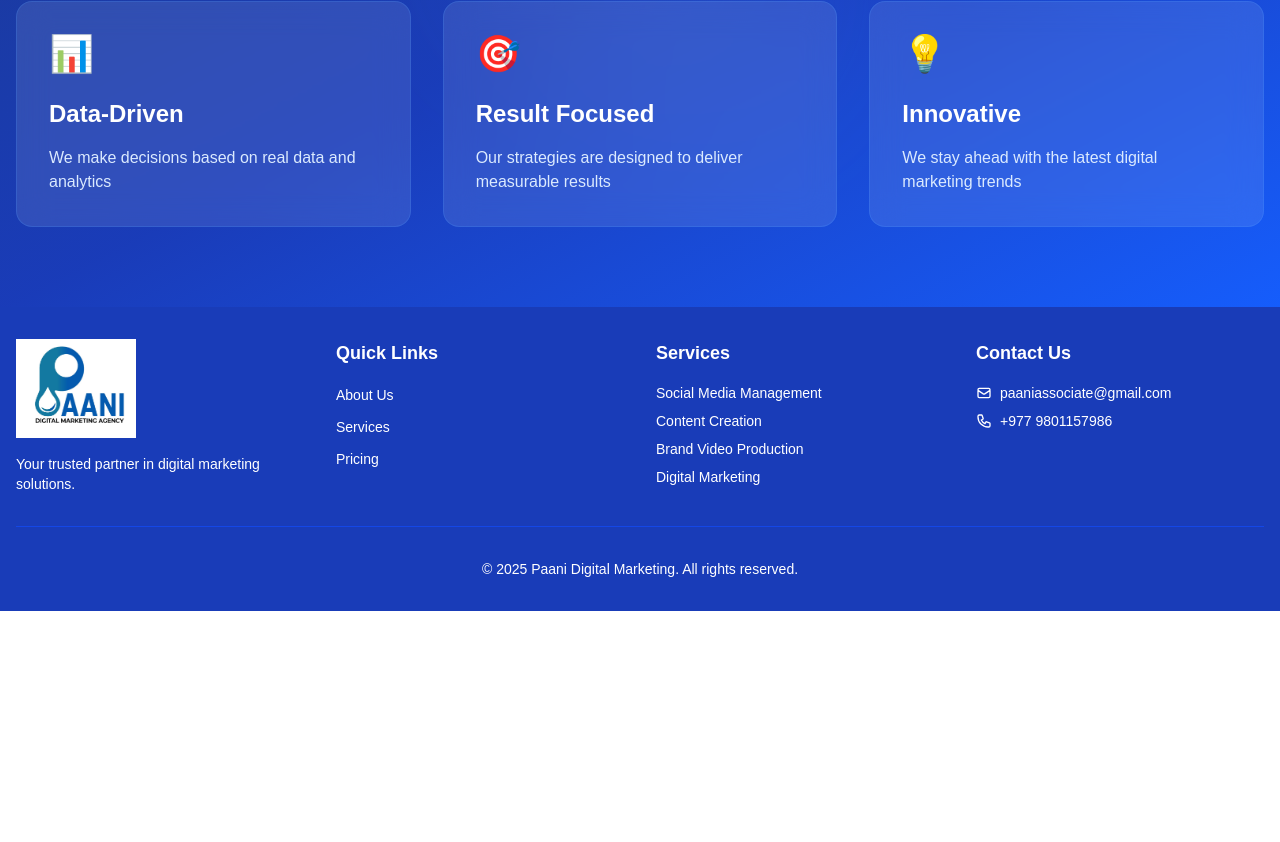
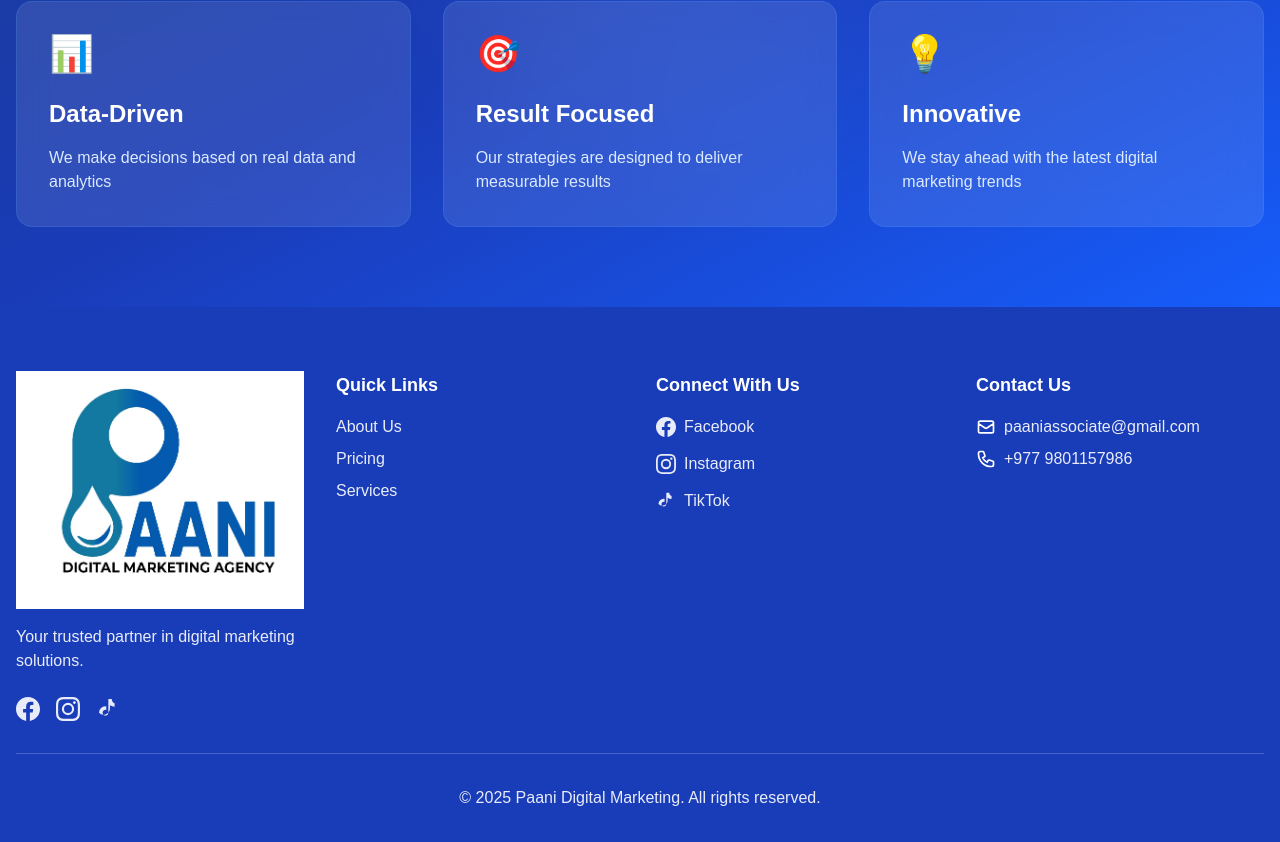
Before and after one commit to Kisoft-Tech-Solutions/paani_portfolio, a Next.js app: page /about in a window 1280 px wide. Shown: the part 436-1278 px from the top of the page. Before the commit the page ends 1047 px from the top, so only its background shows below. Built offline with nearby package versions, Linux system fonts and the light colour scheme.

Commit message:
added footer

```diff
--- a/src/components/common/Footer.tsx
+++ b/src/components/common/Footer.tsx
@@ -1,77 +1,169 @@
+'use client';
+
+import React from 'react';
+import { motion } from 'framer-motion';
 import Image from 'next/image';
 import Link from 'next/link';
 
 const Footer = () => {
   return (
-    <footer className="bg-blue-800 text-white py-8">
+    <footer className="bg-blue-800 pt-16 pb-8">
       <div className="container mx-auto px-4">
         <div className="grid grid-cols-1 md:grid-cols-4 gap-8">
           {/* Company Info */}
-          <div className="space-y-4">
+          <motion.div
+            initial={{ opacity: 0, y: 20 }}
+            whileInView={{ opacity: 1, y: 0 }}
+            viewport={{ once: true }}
+            transition={{ duration: 0.8 }}
+          >
             <Image
               src="/logo.jpeg"
               alt="Paani Digital Marketing"
               width={120}
               height={40}
+              className="mb-4"
+              style={{ height: 'auto', width: 'auto' }}
             />
-            <p className="text-sm">
+            <p className="text-white/90 mb-6 max-w-md sm:max-w-sm">
               Your trusted partner in digital marketing solutions.
             </p>
-          </div>
+
+            {/* Social Media Icons */}
+            <div className="flex space-x-4 mb-8 sm:mb-0">
+              <a
+                href="https://www.facebook.com/share/16VFXCu1Ku/?mibextid=wwXIfr"
+                target="_blank"
+                rel="noopener noreferrer"
+                className="text-white/90 hover:text-white transition-colors duration-300"
+              >
+                <svg className="w-6 h-6" fill="currentColor" viewBox="0 0 24 24">
+                  <path d="M24 12.073c0-6.627-5.373-12-12-12s-12 5.373-12 12c0 5.99 4.388 10.954 10.125 11.854v-8.385H7.078v-3.47h3.047V9.43c0-3.007 1.792-4.669 4.533-4.669 1.312 0 2.686.235 2.686.235v2.953H15.83c-1.491 0-1.956.925-1.956 1.874v2.25h3.328l-.532 3.47h-2.796v8.385C19.612 23.027 24 18.062 24 12.073z"/>
+                </svg>
+              </a>
+              <a
+                href="https://www.instagram.com/paani_digitalmarketingagency?igsh=MWplb3FzczZoNHhkcg=="
+                target="_blank"
+                rel="noopener noreferrer"
+                className="text-white/90 hover:text-white transition-colors duration-300"
+              >
+                <svg className="w-6 h-6" fill="currentColor" viewBox="0 0 24 24">
+                  <path d="M12 2.163c3.204 0 3.584.012 4.85.07 3.252.148 4.771 1.691 4.919 4.919.058 1.265.069 1.645.069 4.849 0 3.205-.012 3.584-.069 4.849-.149 3.225-1.664 4.771-4.919 4.919-1.266.058-1.644.07-4.85.07-3.204 0-3.584-.012-4.849-.07-3.26-.149-4.771-1.699-4.919-4.92-.058-1.265-.07-1.644-.07-4.849 0-3.204.013-3.583.07-4.849.149-3.227 1.664-4.771 4.919-4.919 1.266-.057 1.645-.069 4.849-.069zM12 0C8.741 0 8.333.014 7.053.072 2.695.272.273 2.69.073 7.052.014 8.333 0 8.741 0 12c0 3.259.014 3.668.072 4.948.2 4.358 2.618 6.78 6.98 6.98C8.333 23.986 8.741 24 12 24c3.259 0 3.668-.014 4.948-.072 4.354-.2 6.782-2.618 6.979-6.98.059-1.28.073-1.689.073-4.948 0-3.259-.014-3.667-.072-4.947-.196-4.354-2.617-6.78-6.979-6.98C15.668.014 15.259 0 12 0zm0 5.838a6.162 6.162 0 100 12.324 6.162 6.162 0 000-12.324zM12 16a4 4 0 110-8 4 4 0 010 8zm6.406-11.845a1.44 1.44 0 100 2.881 1.44 1.44 0 000-2.881z"/>
+                </svg>
+              </a>
+              <a
+                href="https://www.tiktok.com/@paanidigitalmarketing?_t=ZS-8wOe0lryiW7&_r=1"
+                target="_blank"
+                rel="noopener noreferrer"
+                className="text-white/90 hover:text-white transition-colors duration-300"
+              >
+                <svg className="w-6 h-6" viewBox="0 0 24 24" fill="currentColor">
+                  <path d="M19.59 6.69a4.83 4.83 0 01-3.77-4.25V2h-3.45v13.67a2.89 2.89 0 01-5.2 1.74 2.89 2.89 0 012.31-4.64c.28 0 .54.04.79.13V9.4a6.33 6.33 0 00-1-.08A6.34 6.34 0 003 15.66a6.34 6.34 0 0010.95-4.32V8.17a8.16 8.16 0 004.65 1.46V6.18z"/>
+                </svg>
+              </a>
+            </div>
+          </motion.div>
 
           {/* Quick Links */}
-          <div>
-            <h3 className="text-lg font-semibold mb-4">Quick Links</h3>
+          <motion.div
+            initial={{ opacity: 0, y: 20 }}
+            whileInView={{ opacity: 1, y: 0 }}
+            viewport={{ once: true }}
+            transition={{ duration: 0.8, delay: 0.2 }}
+          >
+            <h3 className="text-lg font-semibold mb-4 text-white">Quick Links</h3>
             <ul className="space-y-2">
               <li>
-                <Link href="/about" className="hover:text-blue-200 text-sm">
+                <Link href="/about" className="text-white/90 hover:text-white transition-colors">
                   About Us
                 </Link>
               </li>
               <li>
-                <Link href="/services" className="hover:text-blue-200 text-sm">
+                <Link href="/pricing" className="text-white/90 hover:text-white transition-colors">
+                  Pricing
+                </Link>
+              </li>
+              <li>
+                <Link href="/services" className="text-white/90 hover:text-white transition-colors">
                   Services
                 </Link>
               </li>
+            </ul>
+          </motion.div>
+
+          {/* Connect With Us */}
+          <motion.div
+            initial={{ opacity: 0, y: 20 }}
+            whileInView={{ opacity: 1, y: 0 }}
+            viewport={{ once: true }}
+            transition={{ duration: 0.8, delay: 0.3 }}
+          >
+            <h3 className="text-lg font-semibold mb-4 text-white">Connect With Us</h3>
+            <ul className="space-y-2">
               <li>
-                <Link href="/pricing" className="hover:text-blue-200 text-sm">
-                  Pricing
-                </Link>
+                <a
+                  href="https://www.facebook.com/share/16VFXCu1Ku/?mibextid=wwXIfr"
+                  target="_blank"
+                  rel="noopener noreferrer"
+                  className="text-white/90 hover:text-white transition-colors inline-flex items-center"
+                >
+                  <svg className="w-5 h-5 mr-2" fill="currentColor" viewBox="0 0 24 24">
+                    <path d="M24 12.073c0-6.627-5.373-12-12-12s-12 5.373-12 12c0 5.99 4.388 10.954 10.125 11.854v-8.385H7.078v-3.47h3.047V9.43c0-3.007 1.792-4.669 4.533-4.669 1.312 0 2.686.235 2.686.235v2.953H15.83c-1.491 0-1.956.925-1.956 1.874v2.25h3.328l-.532 3.47h-2.796v8.385C19.612 23.027 24 18.062 24 12.073z"/>
+                  </svg>
+                  Facebook
+                </a>
+              </li>
+              <li>
+                <a
+                  href="https://www.instagram.com/paani_digitalmarketingagency?igsh=MWplb3FzczZoNHhkcg=="
+                  className="text-white/90 hover:text-white transition-colors inline-flex items-center"
+                >
+                  <svg className="w-5 h-5 mr-2" fill="currentColor" viewBox="0 0 24 24">
+                    <path d="M12 2.163c3.204 0 3.584.012 4.85.07 3.252.148 4.771 1.691 4.919 4.919.058 1.265.069 1.645.069 4.849 0 3.205-.012 3.584-.069 4.849-.149 3.225-1.664 4.771-4.919 4.919-1.266.058-1.644.07-4.85.07-3.204 0-3.584-.012-4.849-.07-3.26-.149-4.771-1.699-4.919-4.92-.058-1.265-.07-1.644-.07-4.849 0-3.204.013-3.583.07-4.849.149-3.227 1.664-4.771 4.919-4.919 1.266-.057 1.645-.069 4.849-.069zM12 0C8.741 0 8.333.014 7.053.072 2.695.272.273 2.69.073 7.052.014 8.333 0 8.741 0 12c0 3.259.014 3.668.072 4.948.2 4.358 2.618 6.78 6.98 6.98C8.333 23.986 8.741 24 12 24c3.259 0 3.668-.014 4.948-.072 4.354-.2 6.782-2.618 6.979-6.98.059-1.28.073-1.689.073-4.948 0-3.259-.014-3.667-.072-4.947-.196-4.354-2.617-6.78-6.979-6.98C15.668.014 15.259 0 12 0zm0 5.838a6.162 6.162 0 100 12.324 6.162 6.162 0 000-12.324zM12 16a4 4 0 110-8 4 4 0 010 8zm6.406-11.845a1.44 1.44 0 100 2.881 1.44 1.44 0 000-2.881z"/>
+                  </svg>
+                  Instagram
+                </a>
+              </li>
+              <li>
+                <a
+                  href="https://www.tiktok.com/@paanidigitalmarketing?_t=ZS-8wOe0lryiW7&_r=1"
+                  className="text-white/90 hover:text-white transition-colors inline-flex items-center"
+                >
+                  <svg className="w-5 h-5 mr-2" fill="currentColor" viewBox="0 0 24 24">
+                    <path d="M19.59 6.69a4.83 4.83 0 01-3.77-4.25V2h-3.45v13.67a2.89 2.89 0 01-5.2 1.74 2.89 2.89 0 012.31-4.64c.28 0 .54.04.79.13V9.4a6.33 6.33 0 00-1-.08A6.34 6.34 0 003 15.66a6.34 6.34 0 0010.95-4.32V8.17a8.16 8.16 0 004.65 1.46V6.18z"/>
+                  </svg>
+                  TikTok
+                </a>
               </li>
             </ul>
-          </div>
-          {/* Services */}
-          <div>
-            <h3 className="text-lg font-semibold mb-4">Services</h3>
-            <ul className="space-y-2">
-              <li className="text-sm">Social Media Management</li>
-              <li className="text-sm">Content Creation</li>
-              <li className="text-sm">Brand Video Production</li>
-              <li className="text-sm">Digital Marketing</li>
-            </ul>
-          </div>
+          </motion.div>
 
           {/* Contact Info */}
-          <div>
-            <h3 className="text-lg font-semibold mb-4">Contact Us</h3>
-            <ul className="space-y-2">
-              <li className="text-sm flex items-center gap-2">
-                <svg className="w-4 h-4" fill="none" stroke="currentColor" viewBox="0 0 24 24">
-                  <path strokeLinecap="round" strokeLinejoin="round" strokeWidth={2} d="M3 8l7.89 5.26a2 2 0 002.22 0L21 8M5 19h14a2 2 0 002-2V7a2 2 0 00-2-2H5a2 2 0 00-2 2v10a2 2 0 002 2z" />
+          <motion.div
+            initial={{ opacity: 0, y: 20 }}
+            whileInView={{ opacity: 1, y: 0 }}
+            viewport={{ once: true }}
+            transition={{ duration: 0.8, delay: 0.4 }}
+          >
+            <h3 className="text-lg font-semibold mb-4 text-white">Contact Us</h3>
+            <address className="not-italic text-white/90 space-y-2">
+              <p className="flex items-center">
+                <svg className="w-5 h-5 mr-2 text-white" fill="none" stroke="currentColor" viewBox="0 0 24 24">
+                  <path strokeLinecap="round" strokeLinejoin="round" strokeWidth="2" d="M3 8l7.89 5.26a2 2 0 002.22 0L21 8M5 19h14a2 2 0 002-2V7a2 2 0 00-2-2H5a2 2 0 00-2 2v10a2 2 0 002 2z" />
                 </svg>
                 paaniassociate@gmail.com
-              </li>
-              <li className="text-sm flex items-center gap-2">
-                <svg className="w-4 h-4" fill="none" stroke="currentColor" viewBox="0 0 24 24">
-                  <path strokeLinecap="round" strokeLinejoin="round" strokeWidth={2} d="M3 5a2 2 0 012-2h3.28a1 1 0 01.948.684l1.498 4.493a1 1 0 01-.502 1.21l-2.257 1.13a11.042 11.042 0 005.516 5.516l1.13-2.257a1 1 0 011.21-.502l4.493 1.498a1 1 0 01.684.949V19a2 2 0 01-2 2h-1C9.716 21 3 14.284 3 6V5z" />
+              </p>
+              <p className="flex items-center">
+                <svg className="w-5 h-5 mr-2 text-white" fill="none" stroke="currentColor" viewBox="0 0 24 24">
+                  <path strokeLinecap="round" strokeLinejoin="round" strokeWidth="2" d="M3 5a2 2 0 012-2h3.28a1 1 0 01.948.684l1.498 4.493a1 1 0 01-.502 1.21l-2.257 1.13a11.042 11.042 0 005.516 5.516l1.13-2.257a1 1 0 011.21-.502l4.493 1.498a1 1 0 01.684.949V19a2 2 0 01-2 2h-1C9.716 21 3 14.284 3 6V5z" />
                 </svg>
                 +977 9801157986
-              </li>
-            </ul>
-          </div>
+              </p>
+            </address>
+          </motion.div>
         </div>
 
-        <div className="border-t border-blue-700 mt-8 pt-8 text-center text-sm">
+        <div className="border-t border-white/20 mt-8 pt-8 text-center text-white/90">
           <p>© {new Date().getFullYear()} Paani Digital Marketing. All rights reserved.</p>
         </div>
       </div>
--- a/src/components/home/Hero.tsx
+++ b/src/components/home/Hero.tsx
@@ -1,11 +1,15 @@
 'use client';
+
 import Image from 'next/image';
 import { motion } from 'framer-motion';
+import { useRouter } from 'next/navigation';
 
 const Hero = () => {
+  const router = useRouter();
+
   return (
     <section className="min-h-screen bg-gradient-to-br from-blue-900 via-blue-800 to-blue-600 relative overflow-hidden">
-      {/* Background decorative elements */}
+      {/* Enhanced background elements */}
       <div className="absolute inset-0">
         <motion.div
           animate={{
@@ -16,7 +20,7 @@
             duration: 8,
             repeat: Infinity,
           }}
-          className="absolute top-1/4 left-1/3 w-72 h-72 bg-blue-400/20 rounded-full filter blur-3xl"
+          className="absolute top-1/4 left-1/3 w-96 h-96 bg-blue-400/20 rounded-full filter blur-3xl"
         />
         <motion.div
           animate={{
@@ -28,7 +32,20 @@
             repeat: Infinity,
             delay: 4,
           }}
-          className="absolute bottom-1/4 right-1/3 w-72 h-72 bg-blue-300/20 rounded-full filter blur-3xl"
+          className="absolute bottom-1/4 right-1/3 w-96 h-96 bg-blue-300/20 rounded-full filter blur-3xl"
+        />
+        {/* Additional decorative element */}
+        <motion.div
+          animate={{
+            scale: [1, 1.1, 1],
+            opacity: [0.1, 0.2, 0.1],
+          }}
+          transition={{
+            duration: 6,
+            repeat: Infinity,
+            delay: 2,
+          }}
+          className="absolute top-1/2 left-1/2 transform -translate-x-1/2 -translate-y-1/2 w-[800px] h-[800px] bg-blue-500/10 rounded-full filter blur-3xl"
         />
       </div>
 
@@ -46,7 +63,10 @@
               transition={{ delay: 0.2, duration: 0.8 }}
               className="text-5xl md:text-6xl font-bold leading-tight"
             >
-              Elevate Your <span className="text-blue-300">Digital Presence</span>
+              Elevate Your{' '}
+              <span className="text-transparent bg-clip-text bg-gradient-to-r from-blue-300 to-blue-100">
+                Digital Presence
+              </span>
             </motion.h1>
             <motion.p
               initial={{ opacity: 0, y: 20 }}
@@ -64,36 +84,42 @@
               className="flex flex-wrap gap-4"
             >
               <motion.button
-                whileHover={{ scale: 1.05 }}
+                onClick={() => router.push('/pricing')}
+                whileHover={{ scale: 1.05, backgroundColor: '#ffffff' }}
                 whileTap={{ scale: 0.95 }}
-                className="bg-white text-blue-900 px-8 py-4 rounded-full font-semibold hover:bg-blue-50 transition-all shadow-lg"
+                className="bg-white text-blue-900 px-8 py-4 rounded-full font-semibold transition-all shadow-lg hover:shadow-xl hover:shadow-white/20"
               >
                 Get Started
               </motion.button>
               <motion.button
-                whileHover={{ scale: 1.05 }}
+                onClick={() => router.push('/services')}
+                whileHover={{ scale: 1.05, backgroundColor: 'rgba(255, 255, 255, 0.1)' }}
                 whileTap={{ scale: 0.95 }}
-                className="border-2 border-white text-white px-8 py-4 rounded-full font-semibold hover:bg-white/10 transition-all"
+                className="border-2 border-white text-white px-8 py-4 rounded-full font-semibold transition-all hover:shadow-lg hover:shadow-white/10"
               >
                 View Services
               </motion.button>
             </motion.div>
 
+            {/* Enhanced stats section */}
             <div className="grid grid-cols-3 gap-8 pt-12">
               {[
-                { number: "500+", text: "Happy Clients" },
-                { number: "1.2K+", text: "Projects Done" },
-                { number: "98%", text: "Success Rate" }
+                { number: "100+", text: "Happy Clients", icon: "😊" },
+                { number: "250+", text: "Projects Done", icon: "🚀" },
+                { number: "99%", text: "Success Rate", icon: "⭐" }
               ].map((stat, index) => (
                 <motion.div
                   key={index}
                   initial={{ opacity: 0, y: 20 }}
                   animate={{ opacity: 1, y: 0 }}
                   transition={{ delay: 0.8 + (index * 0.1), duration: 0.8 }}
-                  className="text-center"
+                  className="text-center p-4 rounded-xl backdrop-blur-sm bg-white/5 hover:bg-white/10 transition-all"
                 >
-                  <h3 className="text-3xl font-bold">{stat.number}</h3>
-                  <p className="text-blue-200 text-sm">{stat.text}</p>
+                  <div className="text-2xl mb-2">{stat.icon}</div>
+                  <h3 className="text-3xl font-bold bg-gradient-to-r from-blue-200 to-white bg-clip-text text-transparent">
+                    {stat.number}
+                  </h3>
+                  <p className="text-blue-200 text-sm mt-1">{stat.text}</p>
                 </motion.div>
               ))}
             </div>
@@ -116,13 +142,25 @@
               }}
               className="relative z-10"
             >
+              <div className="relative">
+                <motion.div
+                  className="absolute -inset-4 bg-blue-500/20 rounded-2xl blur-xl"
+                  animate={{
+                    opacity: [0.5, 0.7, 0.5],
+                  }}
+                  transition={{
+                    duration: 4,
+                    repeat: Infinity,
+                  }}
+                />
                 <Image
                   src="/logo.jpeg"
                   alt="Digital Marketing Dashboard"
                   width={600}
                   height={400}
-                className="rounded-2xl shadow-2xl"
+                  className="rounded-2xl shadow-2xl relative z-10"
                 />
+              </div>
             </motion.div>
           </motion.div>
         </div>
```
Also changed, not shown: public/l.png (added). Lines whose indentation alone changed are shown as unchanged.
